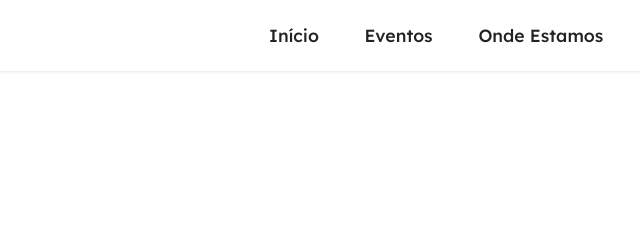
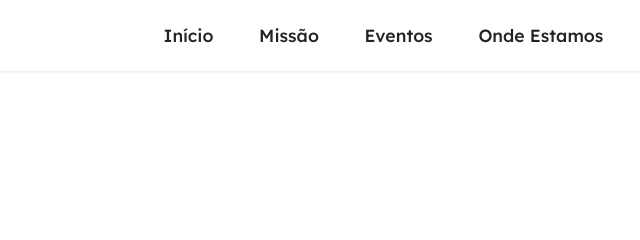
Before and after one commit to Haras71/ALAO, a website: page protected_page.html in a window 1280 px wide. Shown: the top 240 px of the page, 444-1084 px from the left. Drawn offline with nearby package versions, Linux system fonts and the light colour scheme; no server answers; sample sign-in values are in the browser's storage.

Commit message:
Update protected_page.html

```diff
--- a/protected_page.html
+++ b/protected_page.html
@@ -189,6 +189,7 @@
                 <div class="collapse navbar-collapse" id="navbarSupportedContent">
                     <ul class="navbar-nav nav-dropdown" data-app-modern-menu="true">
                         <li class="nav-item"><a class="nav-link link text-black text-primary display-4" href="index.html">Início</a></li>
+                        <li class="nav-item"><a class="nav-link link text-black text-primary display-4" href="missao.html">Missão</a></li>
                         <li class="nav-item"><a class="nav-link link text-black text-primary display-4" href="eventos.html">Eventos</a></li>
                         <li class="nav-item"><a class="nav-link link text-black text-primary display-4" href="ondeestamos.html">Onde Estamos</a></li>
                         <li class="nav-item"><a class="nav-link link text-black text-primary display-4" href="contatos.html">Contatos</a></li>
```
